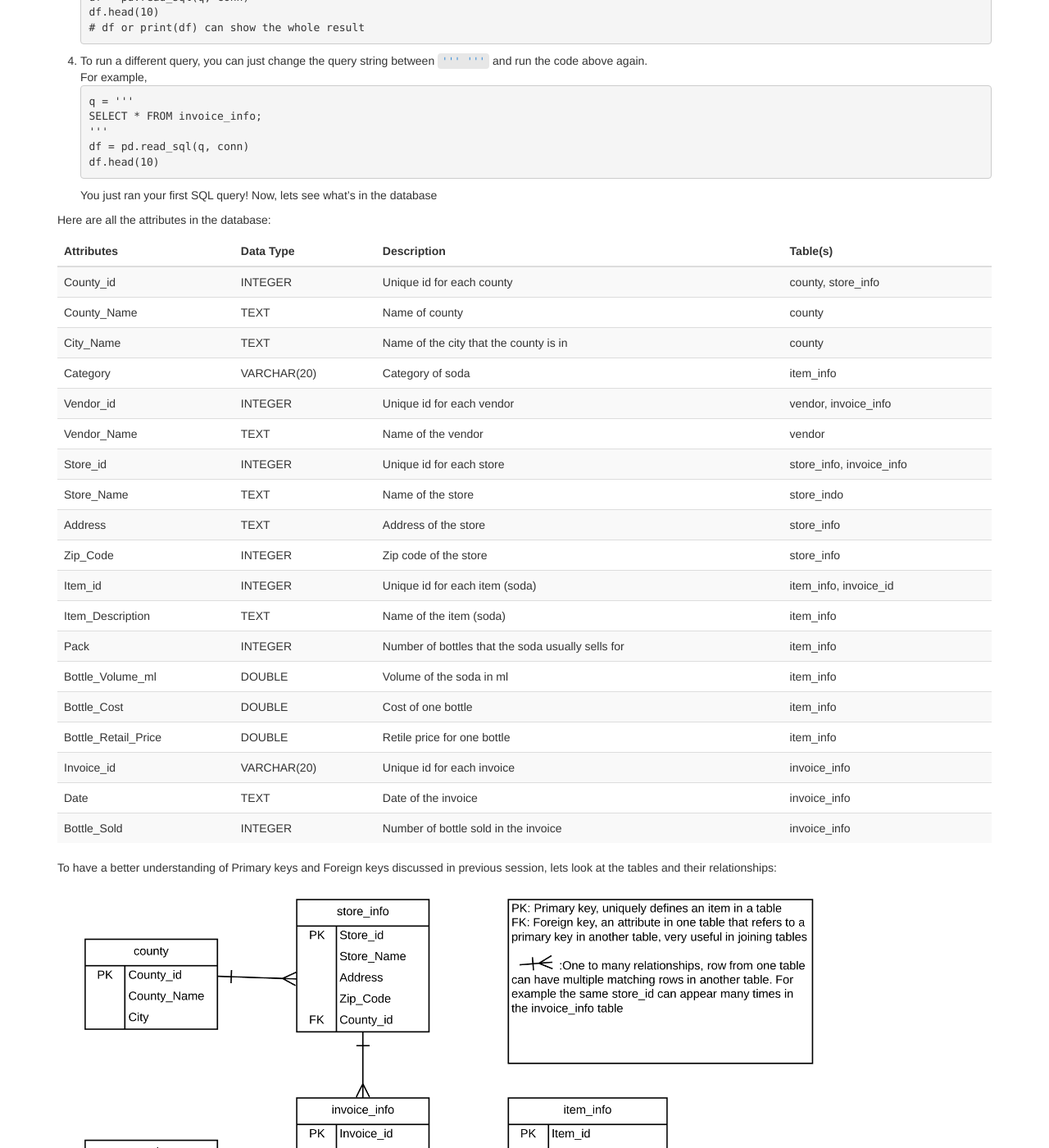
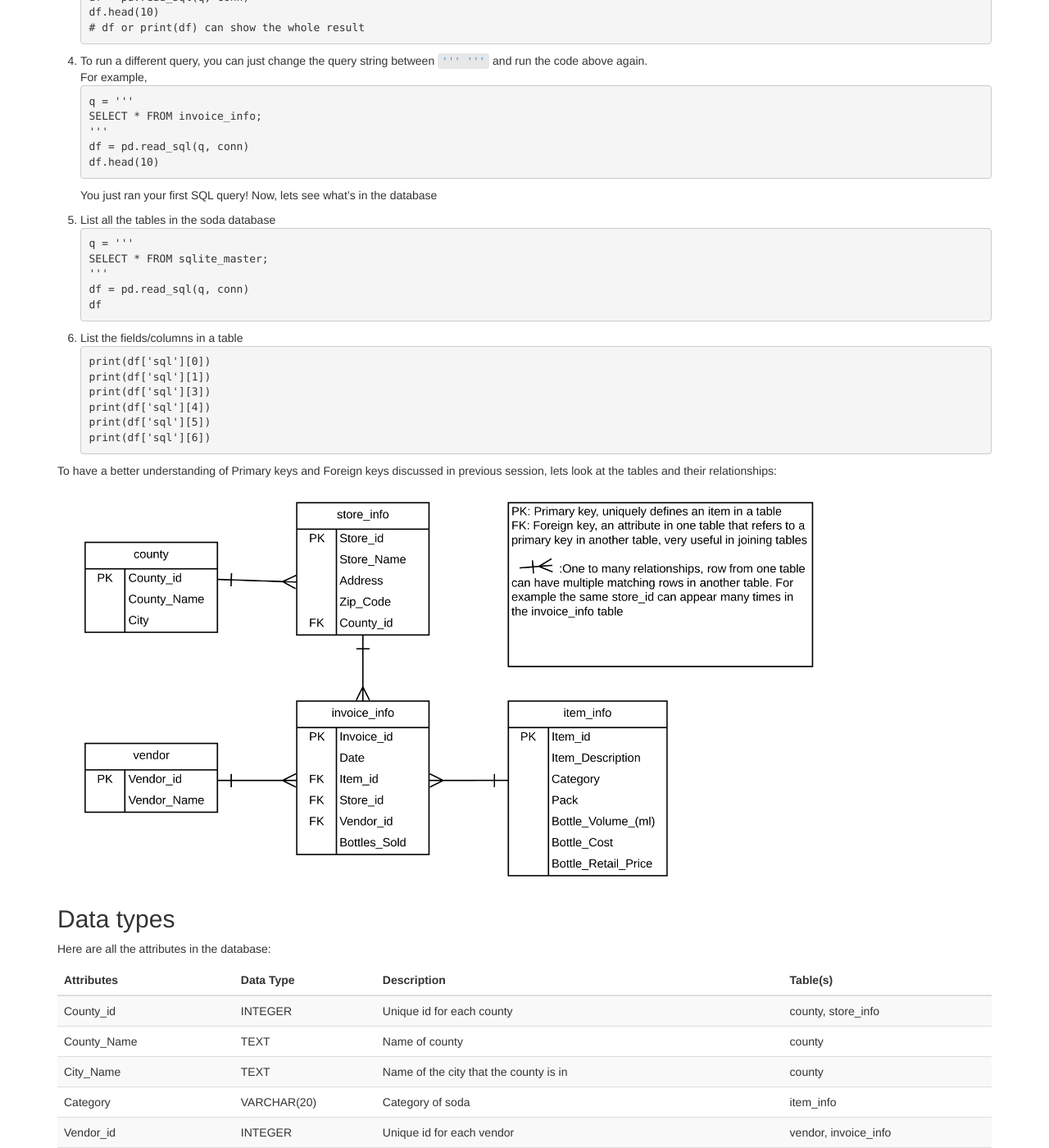
Before and after one commit to data-lessons/SQL-business, a Jekyll site: the page built from _episodes/01-sql-data.md, in a window 1280 px wide and 1400 px high, scrolled down 1113 px. Shown: the whole window at 82% size. Built offline with Jekyll 4.4.1, drawn with Linux system fonts in a browser that asks for light colours.

Commit message:
Update 01-sql-data.md

````diff
--- a/_episodes/01-sql-data.md
+++ b/_episodes/01-sql-data.md
@@ -72,6 +72,31 @@ df.head(10)
 ```
 You just ran your first SQL query! Now, lets see what's in the database
 
+1. List all the tables in the soda database
+```python
+q = '''
+SELECT * FROM sqlite_master;
+'''
+df = pd.read_sql(q, conn)
+df
+```
+
+2. List the fields/columns in a table
+```python
+print(df['sql'][0])
+print(df['sql'][1])
+print(df['sql'][3])
+print(df['sql'][4])
+print(df['sql'][5])
+print(df['sql'][6])
+```
+
+To have a better understanding of Primary keys and Foreign keys discussed in previous session, lets look at the tables and their relationships:
+![alt text](../img/schema.png){:height="500px"}
+
+## <a name="datatypes"></a> Data types
+
+
 Here are all the attributes in the database:
 
 | Attributes          | Data Type      | Description                                                | Table(s)                  |
@@ -96,10 +121,6 @@ Here are all the attributes in the database:
 | Date                | TEXT           | Date of the invoice                                        | invoice_info              |
 | Bottle_Sold         | INTEGER        | Number of bottle sold in the invoice                       | invoice_info              |
 
-To have a better understanding of Primary keys and Foreign keys discussed in previous session, lets look at the tables and their relationships:
-![alt text](../img/schema.png){:height="500px"}
-
-## <a name="datatypes"></a> Data types
 
 Here are few common SQL datatypes (just FYI):
 
````
